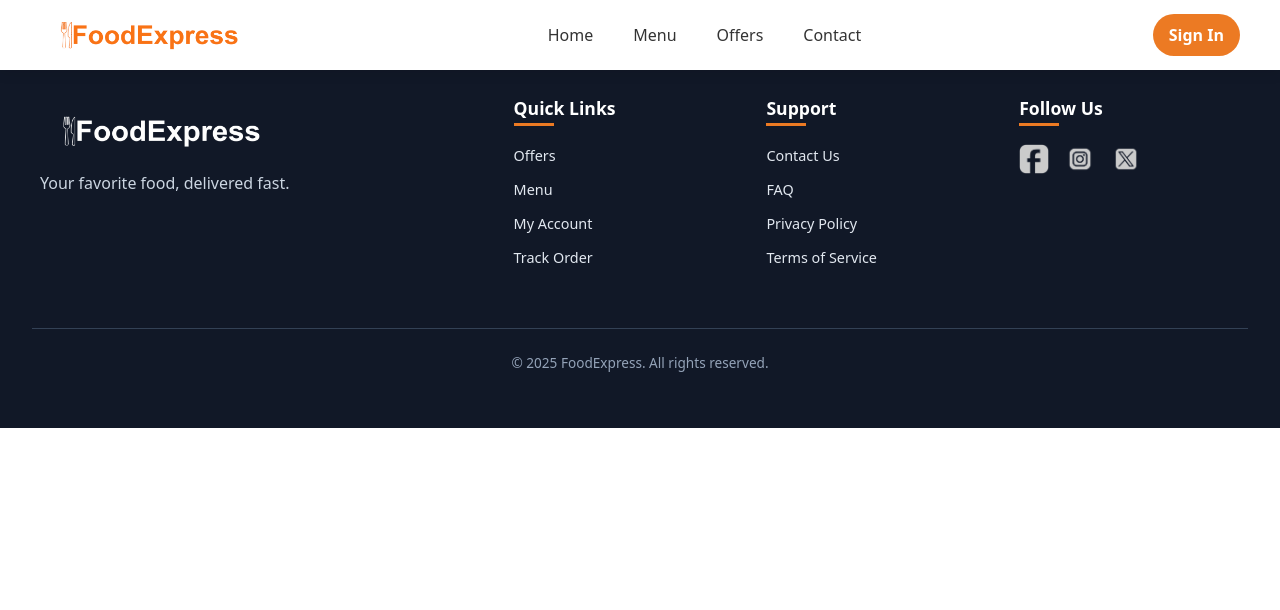
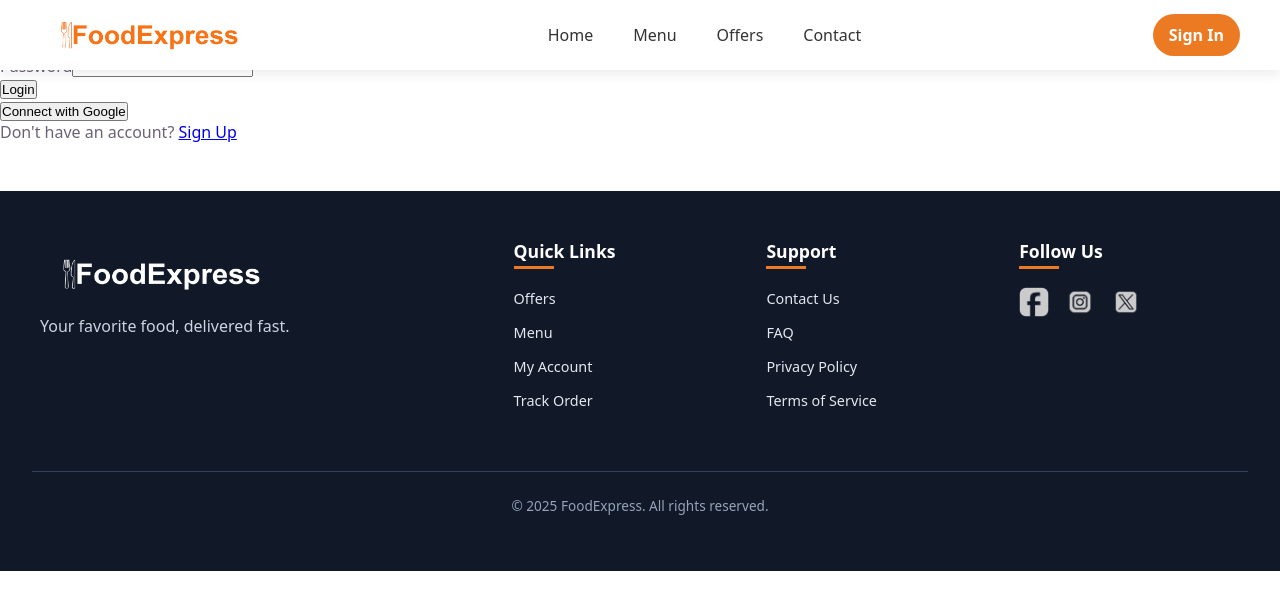
Before and after one commit to amine-essafil/restaurant-app, a React (Vite) app: page /login in a window 1280 px wide. Shown: the top 610 px of the page. Built offline with nearby package versions, Linux system fonts and the light colour scheme; no server answers.

Commit message:
feat(login): create login page structure

```diff
--- a/package.json
+++ b/package.json
@@ -10,7 +10,13 @@
     "preview": "vite preview"
   },
   "dependencies": {
+    "@fortawesome/fontawesome-svg-core": "^7.2.0",
+    "@fortawesome/free-brands-svg-icons": "^7.2.0",
+    "@fortawesome/free-regular-svg-icons": "^7.2.0",
+    "@fortawesome/free-solid-svg-icons": "^7.2.0",
+    "@fortawesome/react-fontawesome": "^3.3.1",
     "axios": "^1.16.1",
+    "fortawesome": "^0.0.1-security",
     "framer-motion": "^12.38.0",
     "react": "^19.2.4",
     "react-dom": "^19.2.4",
--- /dev/null
+++ b/src/pages/Login/Login.jsx
@@ -0,0 +1,66 @@
+import React, { useState } from "react";
+import { Link } from "react-router-dom";
+
+const LoginPage = () => {
+  const [email, setEmail] = useState("");
+  const [password, setPassword] = useState("");
+
+  const handleSubmit = (e) => {
+    e.preventDefault();
+
+    // structure only (no auth logic yet)
+    console.log({ email, password });
+  };
+
+  return (
+    <div >
+      <div>
+        <h2>Login</h2>
+
+        <form onSubmit={handleSubmit}>
+          {/* EMAIL */}
+          <div>
+            <label>Email</label>
+            <input
+              type="email"
+              value={email}
+              onChange={(e) => setEmail(e.target.value)}
+              required
+            />
+          </div>
+
+          {/* PASSWORD */}
+          <div>
+            <label>Password</label>
+            <input
+              type="password"
+              value={password}
+              onChange={(e) => setPassword(e.target.value)}
+              required
+            />
+          </div>
+
+          {/* LOGIN BUTTON */}
+          <button type="submit" >
+            Login
+          </button>
+        </form>
+
+        {/* GOOGLE BUTTON (structure only) */}
+        <button
+          type="button"
+          id="google"
+        >
+          Connect with Google
+        </button>
+
+        {/* SIGNUP LINK */}
+        <p  >
+          Don't have an account? <Link to="/signup">Sign Up</Link>
+        </p>
+      </div>
+    </div>
+  );
+};
+
+export default LoginPage;
--- a/src/routes/AppRoutes.jsx
+++ b/src/routes/AppRoutes.jsx
@@ -2,12 +2,15 @@ import { Routes, Route } from "react-router-dom";
 
 import Home from "../pages/Home/Home";
 import LandingPage from "../pages/LandingPage/LandingPage";
+import LoginPage from "../pages/Login/Login";
 
 const AppRoutes = () => {
   return (
     <Routes>
       <Route path="/menu" element={<Home />} />
       <Route path="/" element={<LandingPage />} />
+      <Route path="/login" element={<LoginPage />} />
+
     </Routes>
   );
 };
```
Also changed, not shown: 1 other file (tests, documents, lock files or other folders).
